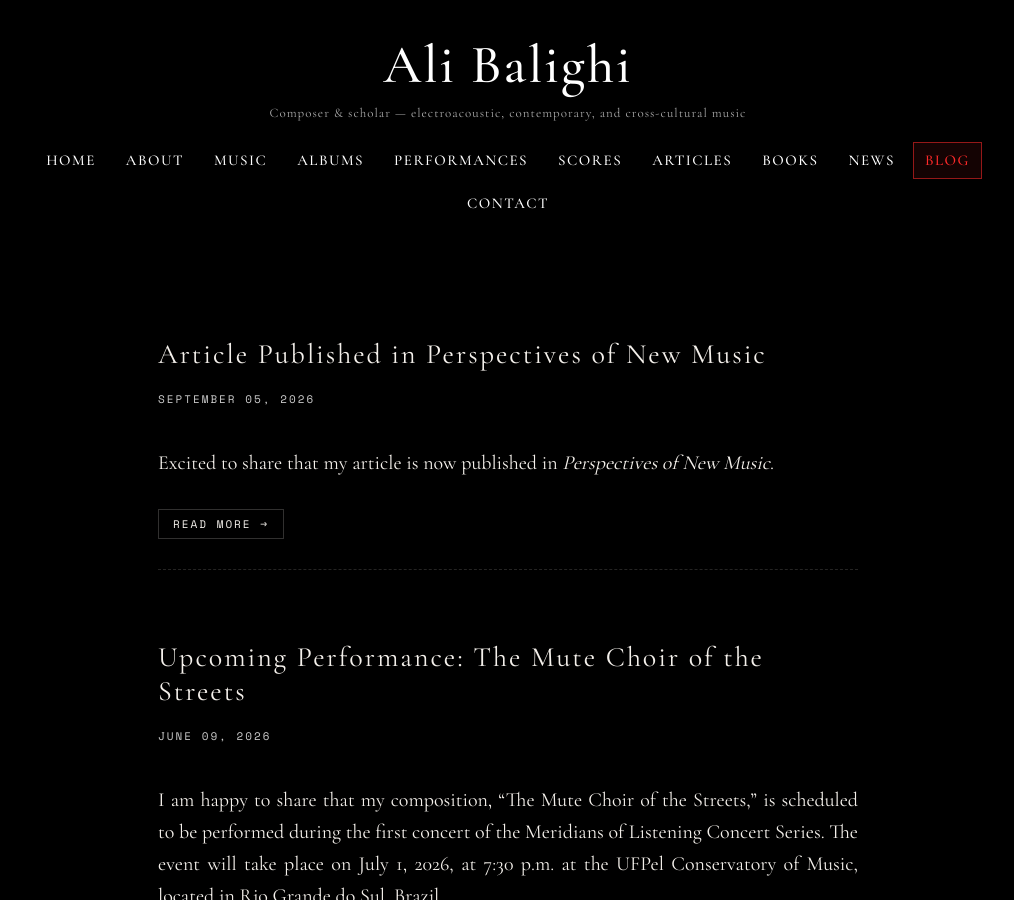
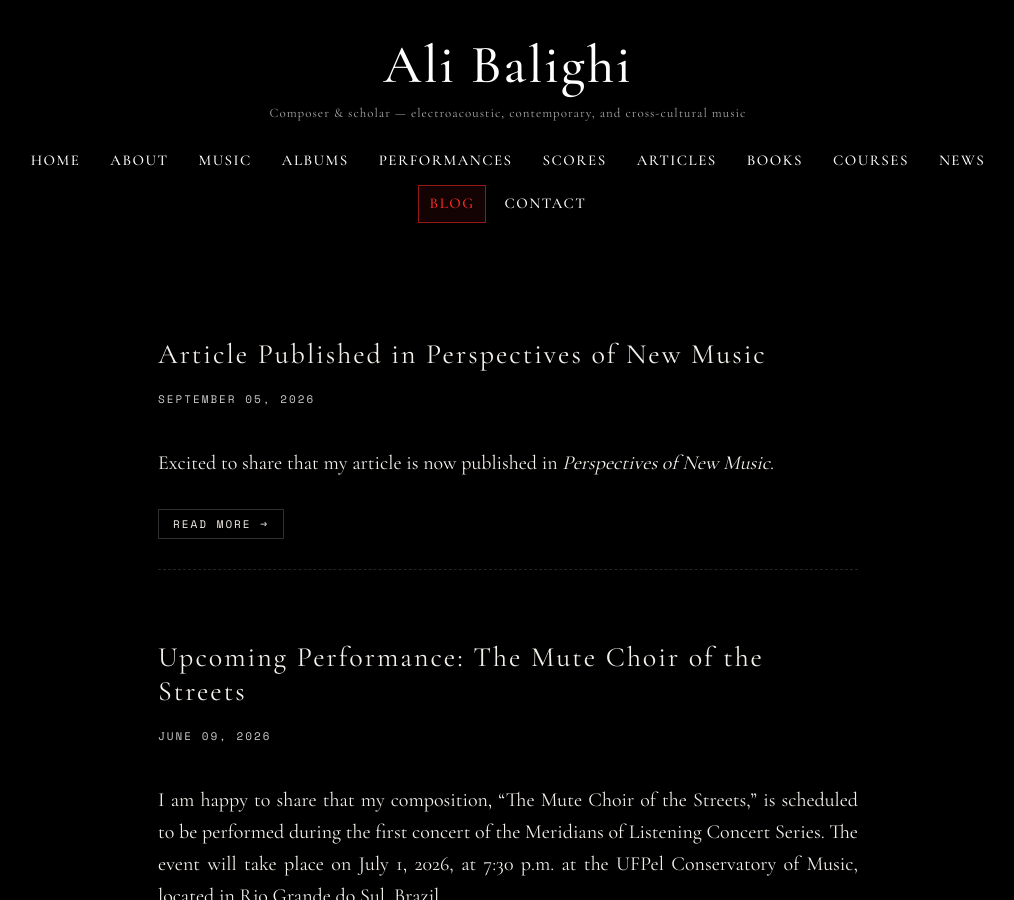
Before and after one commit to alib65/blog, a Jekyll site: the page built from index.html, in a window 1280 px wide and 900 px high. Shown: the whole window, without its empty margins (132-1146 px from the left). Built offline with Jekyll 4.4.1, drawn with Linux system fonts in a browser that asks for light colours.

Commit message:
Add COURSES link to nav menu

```diff
--- a/_layouts/default.html
+++ b/_layouts/default.html
@@ -301,6 +301,7 @@
         <a href="https://alibalighi.com/scores.html" class="highlight">SCORES</a>
         <a href="https://alibalighi.com/articles.html" class="highlight">ARTICLES</a>
         <a href="https://alibalighi.com/books.html" class="highlight">BOOKS</a>
+        <a href="https://alibalighi.com/courses.html" class="highlight">COURSES</a>
         <a href="https://alibalighi.com/news.html" class="highlight">NEWS</a>
         <a href="{{ '/' | relative_url }}" class="highlight" aria-current="page">BLOG</a>
         <a href="https://alibalighi.com/contact.html" class="highlight">CONTACT</a>
```
